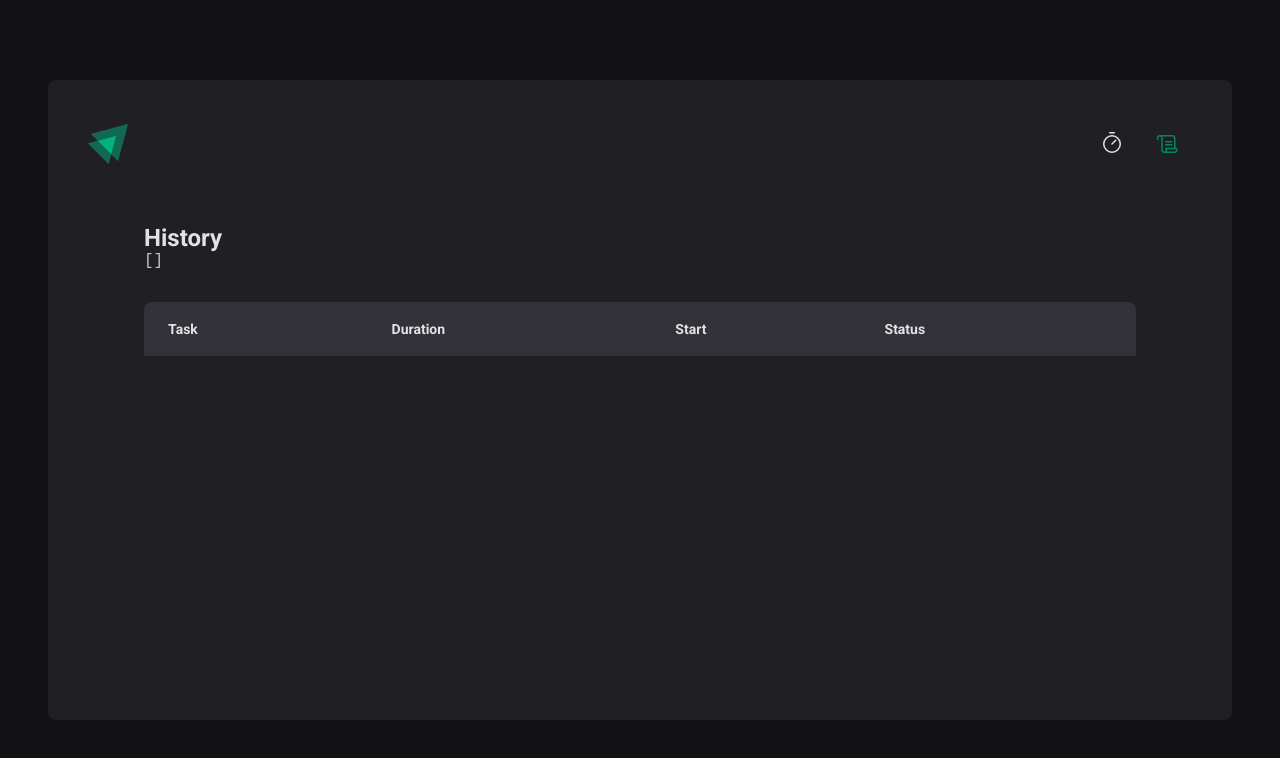
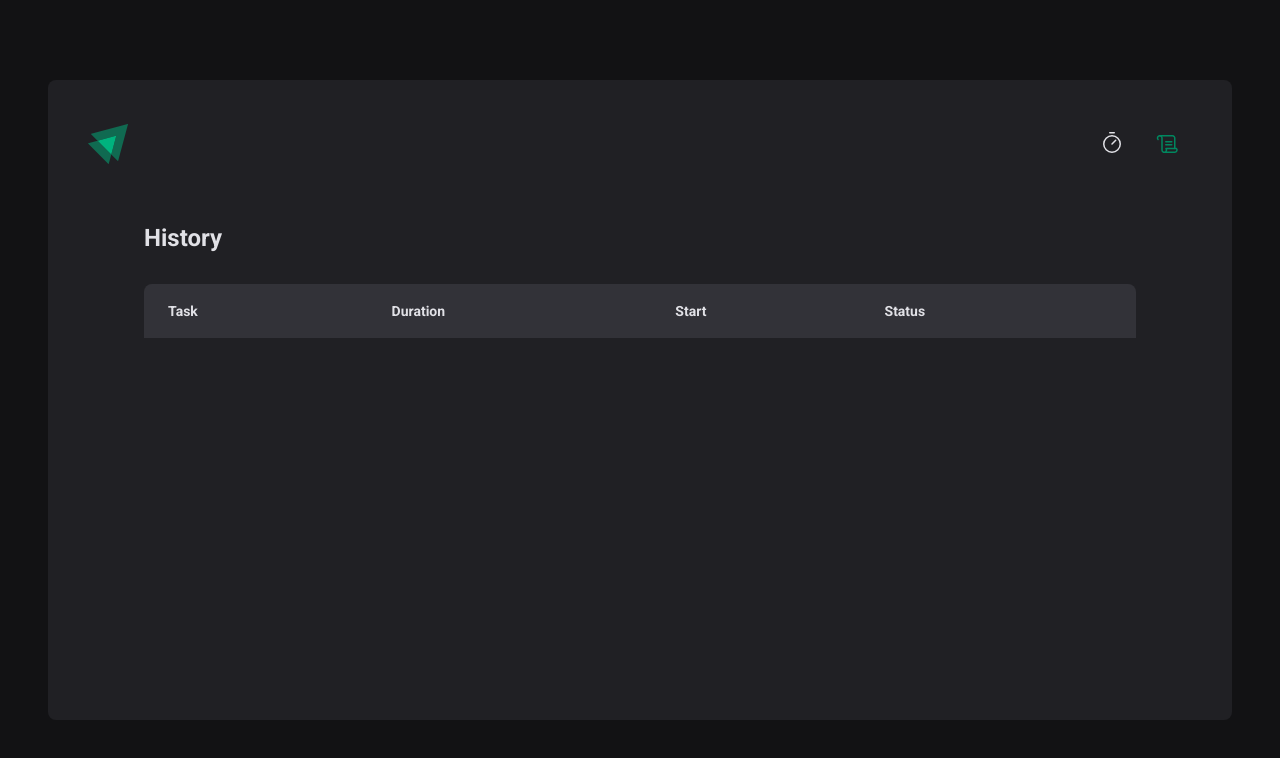
Before and after one commit to LucasDallier/IGNITE-V2-ignite-timer, a React (Vite) app: page /history in a window 1280 px wide. Shown: the top 758 px of the page. Built offline with nearby package versions, Linux system fonts and the light colour scheme.

Commit message:
fix: Removing tag <pre>

```diff
--- a/src/components/Header/Header.tsx
+++ b/src/components/Header/Header.tsx
@@ -10,7 +10,7 @@ export function Header() {
       <img src={logoIgnite} alt="" />
 
       <nav>
-        <NavLink to="/" title="Timer">
+        <NavLink to="/" end title="Timer">
           <Timer size={24} />
         </NavLink>
 
--- a/src/pages/History/index.tsx
+++ b/src/pages/History/index.tsx
@@ -9,8 +9,6 @@ export function History() {
   return (
     <HistoryContainer>
       <h1>History</h1>
-
-      <pre>{JSON.stringify(cycles, null, 2)}</pre>
 
       <HistoryList>
         <table>
```
